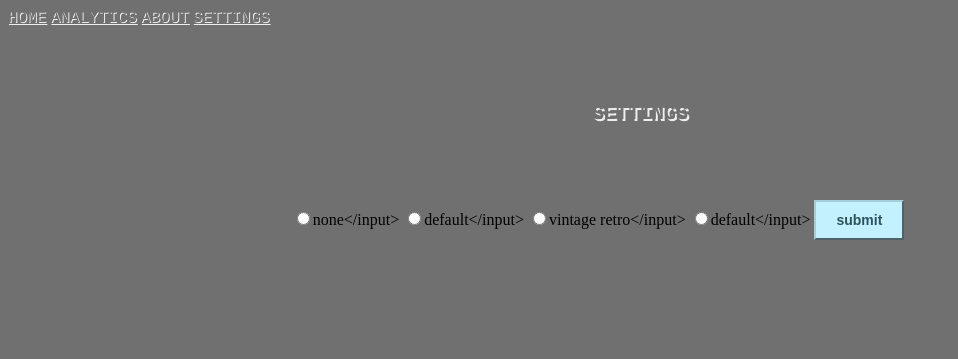
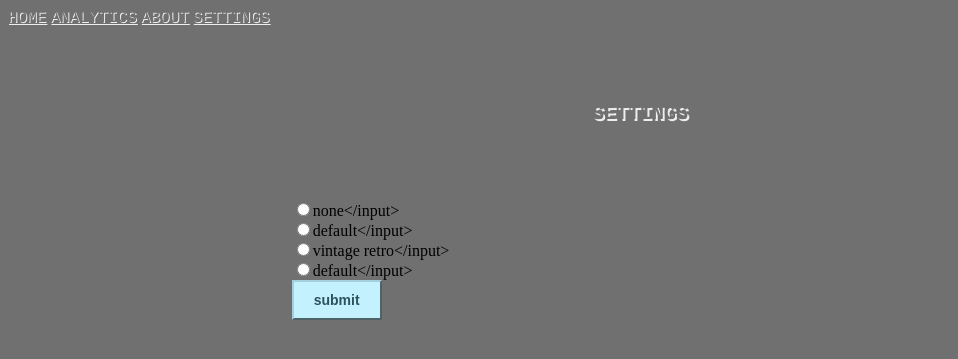
Before and after one commit to vashman/web_meda, a Jekyll site: the page built from settings.md, in a window 1280 px wide. Shown: the top 359 px of the page, without its empty margins (0-958 px from the left). Built offline with Jekyll 4.4.1, drawn with Linux system fonts in a browser that asks for light colours.

Commit message:
Changed the css file value to select the file.

```diff
--- a/_includes/css_selector.html
+++ b/_includes/css_selector.html
@@ -1,3 +1,4 @@
+<!-- Javascript form allow the user to set a css file using the browsers cookie. -->
 <script>
 function
 set_css(){
@@ -20,11 +21,11 @@ return false;
 <div>
 <form name="css_selector" onsubmit="return set_css();">
 {% for layout in site.data.layout %}
-<input type="radio" name="layout" value="{{ layout }}">{{ layout[0] }}</input>
+<input type="radio" name="layout" value="{{ layout[1] }}">{{ layout[0] }}</input><br />
 {% endfor %}
 
 {% for theme in site.data.theme %}
-<input type="radio" name="theme" value="{{ theme }}">{{ theme[0] }}</input>
+<input type="radio" name="theme" value="{{ theme[1] }}">{{ theme[0] }}</input><br />
 {% endfor %}
 <input type="submit" value="submit" />
 </form>
```
